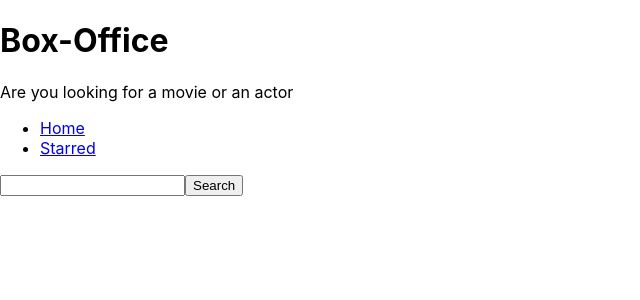
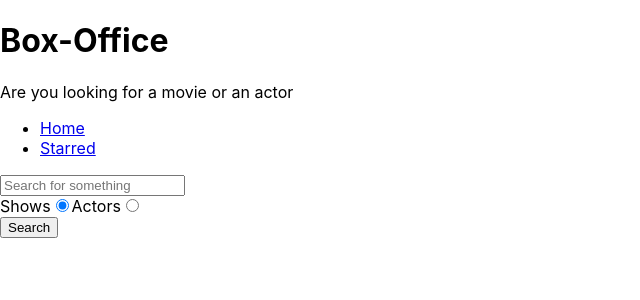
Before and after one commit to kireetpaidivalli/box-office, a React (Create React App) app: page / in a window 1280 px wide. Shown: the top 300 px of the page, without its empty margins (0-640 px from the left). Built offline with nearby package versions, Linux system fonts and the light colour scheme.

Commit message:
added search options

```diff
--- a/src/pages/Home.js
+++ b/src/pages/Home.js
@@ -5,9 +5,12 @@ import { apiGet } from '../misc/config';
 const Home = () => {
   const [input, setInput] = useState('');
   const [results, setResults] = useState(null);
+  const [searchOption, setSearchOption] = useState('shows');
+
+  const isShowsSearch = searchOption === 'shows';
 
   const onSearch = () => {
-    apiGet(`search/shows?q=${input}`).then(result => {
+    apiGet(`/search/${searchOption}?q=${input}`).then(result => {
       setResults(result);
     });
   };
@@ -21,19 +24,24 @@ const Home = () => {
       onSearch();
     }
   };
+
+  const onRadioChange = ev => {
+    setSearchOption(ev.target.value);
+  };
+
   const renderResults = () => {
     if (results && results.length === 0) {
-      return <div>No Results</div>;
+      return <div>No results</div>;
     }
+
     if (results && results.length > 0) {
-      return (
-        <div>
-          {results.map(item => (
-            <div key={item.show.id}>{item.show.name}</div>
-          ))}
-        </div>
-      );
+      return results[0].show
+        ? results.map(item => <div key={item.show.id}>{item.show.name}</div>)
+        : results.map(item => (
+            <div key={item.person.id}>{item.person.name}</div>
+          ));
     }
+
     return null;
   };
 
@@ -41,10 +49,36 @@ const Home = () => {
     <MainPageLayout>
       <input
         type="text"
+        placeholder="Search for something"
         onChange={onInputChange}
         onKeyDown={onKeyDown}
         value={input}
       />
+
+      <div>
+        <label htmlFor="shows-search">
+          Shows
+          <input
+            id="shows-search"
+            type="radio"
+            value="shows"
+            checked={isShowsSearch}
+            onChange={onRadioChange}
+          />
+        </label>
+
+        <label htmlFor="actors-search">
+          Actors
+          <input
+            id="actors-search"
+            type="radio"
+            value="people"
+            checked={!isShowsSearch}
+            onChange={onRadioChange}
+          />
+        </label>
+      </div>
+
       <button type="button" onClick={onSearch}>
         Search
       </button>
```
